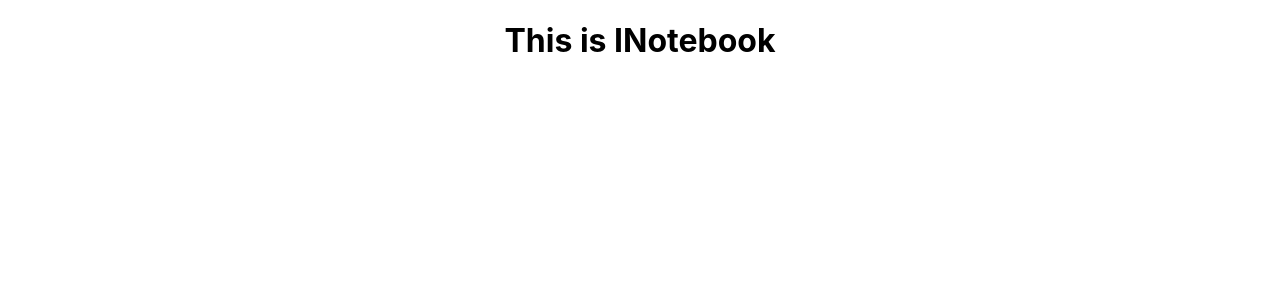
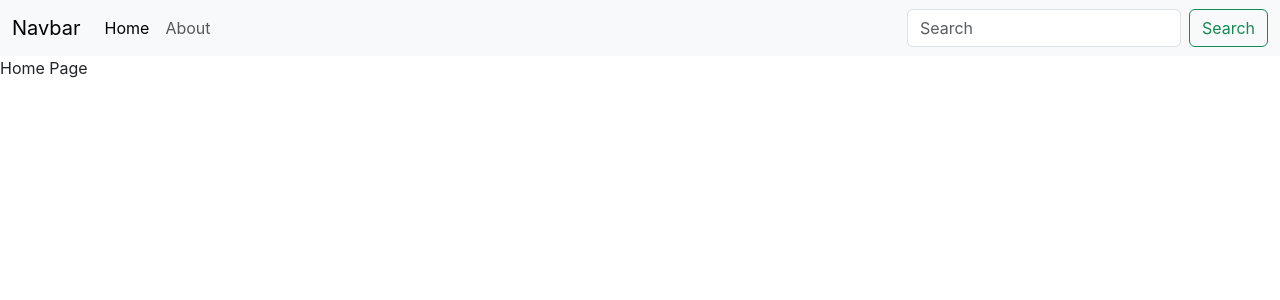
Before and after one commit to SayedMujahidIqbal/inotebook, a React (Create React App) app: page / in a window 1280 px wide. Shown: the top 300 px of the page. Built offline with nearby package versions, Linux system fonts and the light colour scheme.

Commit message:
iNotebook - Components/Routerdom

```diff
--- a/public/index.html
+++ b/public/index.html
@@ -1,20 +1,27 @@
 <!DOCTYPE html>
 <html lang="en">
+
 <head>
   <meta charset="utf-8" />
   <link rel="icon" href="%PUBLIC_URL%/favicon.ico" />
   <meta name="viewport" content="width=device-width, initial-scale=1" />
   <meta name="theme-color" content="#000000" />
-    <meta
-      name="description"
-      content="Web site created using create-react-app"
-    />
+  <meta name="description" content="Web site created using create-react-app" />
   <link rel="apple-touch-icon" href="%PUBLIC_URL%/logo192.png" />
   <link rel="manifest" href="%PUBLIC_URL%/manifest.json" />
-    <title>React App</title>
+  <!-- Bootstrape CSS -->
+  <link href="https://cdn.jsdelivr.net/npm/bootstrap@5.3.3/dist/css/bootstrap.min.css" rel="stylesheet"
+    integrity="sha384-QWTKZyjpPEjISv5WaRU9OFeRpok6YctnYmDr5pNlyT2bRjXh0JMhjY6hW+ALEwIH" crossorigin="anonymous">
+  <title>INotebook - Your notes secured in the Cloud</title>
 </head>
+
 <body>
   <noscript>You need to enable JavaScript to run this app.</noscript>
   <div id="root"></div>
+  <!-- Bootstrap Script -->
+  <script src="https://cdn.jsdelivr.net/npm/bootstrap@5.3.3/dist/js/bootstrap.bundle.min.js"
+    integrity="sha384-YvpcrYf0tY3lHB60NNkmXc5s9fDVZLESaAA55NDzOxhy9GkcIdslK1eN7N6jIeHz"
+    crossorigin="anonymous"></script>
 </body>
+
 </html>
--- a/src/App.js
+++ b/src/App.js
@@ -1,10 +1,13 @@
 import './App.css';
+import Navbar from './components/Navbar';
+
+
 
 function App() {
   return (
-    <div className="App">
-      <h1>This is INotebook</h1>
-    </div>
+    <>
+      <Navbar />
+    </>
   );
 }
 
--- /dev/null
+++ b/src/components/About.js
@@ -0,0 +1,11 @@
+import React from 'react'
+
+const About = () => {
+  return (
+    <div>
+
+    </div>
+  )
+}
+
+export default About
--- /dev/null
+++ b/src/components/Home.js
@@ -0,0 +1,11 @@
+import React from 'react'
+
+const Home = () => {
+  return (
+    <div>
+      Home Page
+    </div>
+  )
+}
+
+export default Home
--- /dev/null
+++ b/src/components/Navbar.js
@@ -0,0 +1,33 @@
+import React from 'react'
+import { Link } from 'react-router-dom'
+
+const Navbar = () => {
+    return (
+        <div>
+            <nav className="navbar navbar-expand-lg bg-body-tertiary">
+                <div className="container-fluid">
+                    <Link className="navbar-brand" to="#">Navbar</Link>
+                    <button className="navbar-toggler" type="button" data-bs-toggle="collapse" data-bs-target="#navbarSupportedContent" aria-controls="navbarSupportedContent" aria-expanded="false" aria-label="Toggle navigation">
+                        <span className="navbar-toggler-icon"></span>
+                    </button>
+                    <div className="collapse navbar-collapse" id="navbarSupportedContent">
+                        <ul className="navbar-nav me-auto mb-2 mb-lg-0">
+                            <li className="nav-item">
+                                <Link className="nav-link active" aria-current="page" to="/">Home</Link>
+                            </li>
+                            <li className="nav-item">
+                                <Link className="nav-link" to="/about">About</Link>
+                            </li>
+                        </ul>
+                        <form className="d-flex" role="search">
+                            <input className="form-control me-2" type="search" placeholder="Search" aria-label="Search" />
+                            <button className="btn btn-outline-success" type="submit">Search</button>
+                        </form>
+                    </div>
+                </div>
+            </nav>
+        </div>
+    )
+}
+
+export default Navbar
--- a/src/index.js
+++ b/src/index.js
@@ -1,11 +1,31 @@
-import React from 'react';
+import React, { Children } from 'react';
 import ReactDOM from 'react-dom/client';
 import './index.css';
 import App from './App';
+import {
+  createBrowserRouter,
+  RouterProvider
+} from "react-router-dom";
+import Home from './components/Home';
+import About from './components/About';
+
+
+const router = createBrowserRouter([
+  {
+    path:"/",
+    element: <><App /><Home /></>
+  },
+  {
+    path:"/about",
+    element: <><App /> <About /></>
+  }
+])
+
+
 
 const root = ReactDOM.createRoot(document.getElementById('root'));
 root.render(
   <React.StrictMode>
-    <App />
+    <RouterProvider router={router} />
   </React.StrictMode>
 );
```
Lines whose indentation alone changed are shown as unchanged.
